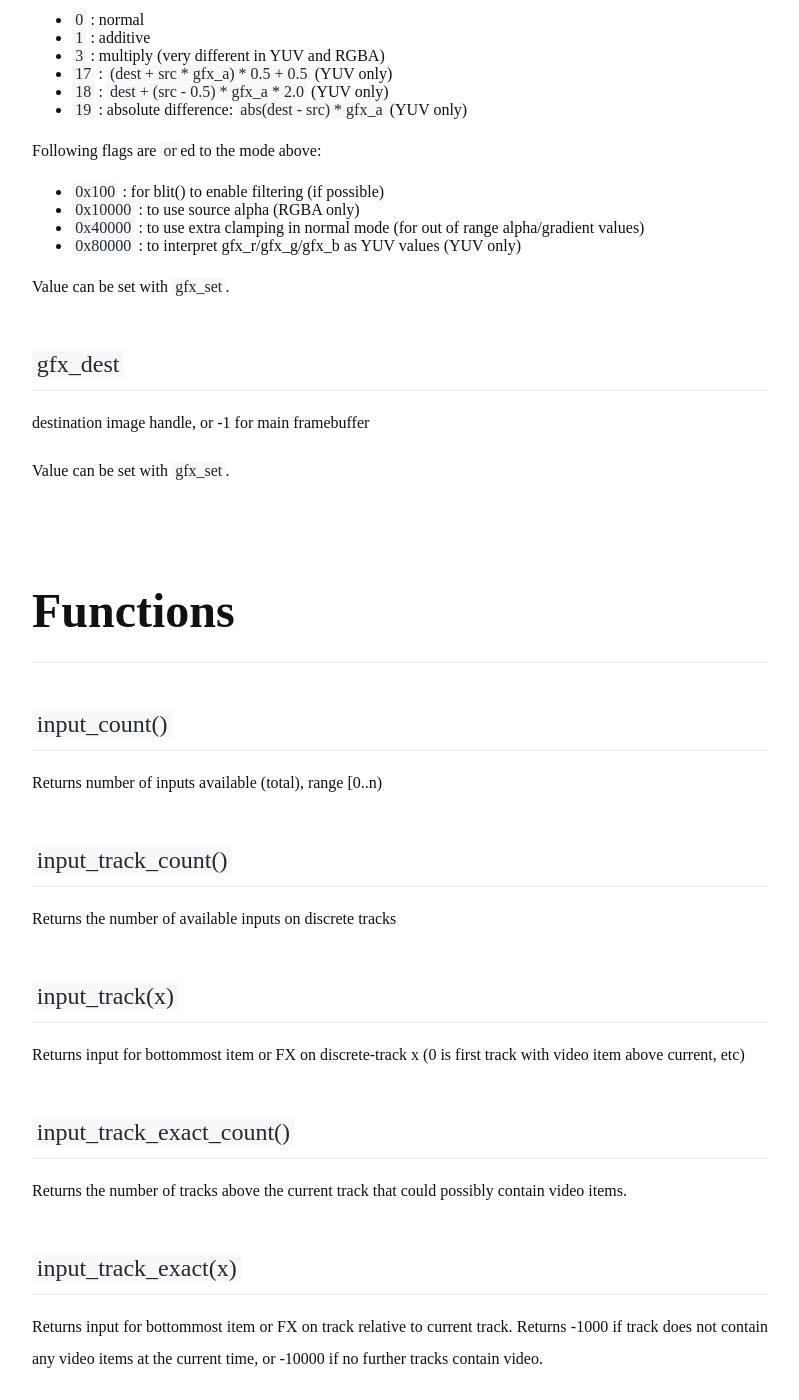
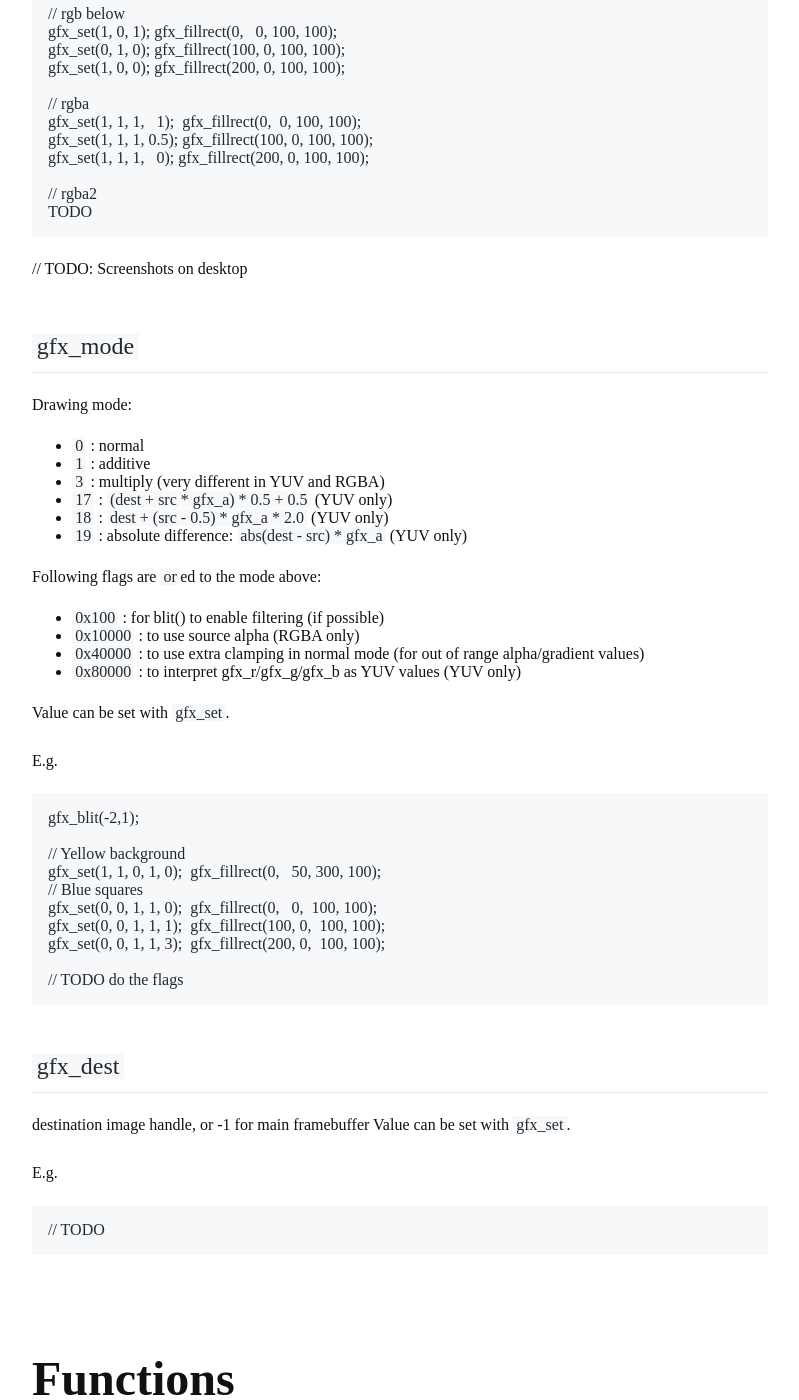
Before and after one commit to nobe4/nobe4.github.io, a Jekyll site: the page built from _posts/2020-05-02-reaper-video.md, in a window 1280 px wide and 1400 px high, scrolled down 5360 px. Shown: the whole window, without its empty margins (240-1039 px from the left). Built offline with Jekyll 4.4.1, drawn with Linux system fonts in a browser that asks for light colours; some web fonts are replaced; some of the changed text lies outside the part shown.

Commit message:
Finish variables, left some todos

````diff
--- a/_posts/2020-05-02-reaper-video.md
+++ b/_posts/2020-05-02-reaper-video.md
@@ -197,10 +195,28 @@ Following flags are `or`ed to the mode above:
 
 Value can be set with `gfx_set`.
 
+E.g.
+```
+gfx_blit(-2,1);
+
+// Yellow background
+gfx_set(1, 1, 0, 1, 0);  gfx_fillrect(0,   50, 300, 100);
+// Blue squares
+gfx_set(0, 0, 1, 1, 0);  gfx_fillrect(0,   0,  100, 100);
+gfx_set(0, 0, 1, 1, 1);  gfx_fillrect(100, 0,  100, 100);
+gfx_set(0, 0, 1, 1, 3);  gfx_fillrect(200, 0,  100, 100);
+
+// TODO do the flags
+```
+
 ## `gfx_dest`
 destination image handle, or -1 for main framebuffer
+Value can be set with `gfx_set`.
 
-Value can be set with `gfx_set`.
+E.g.
+```
+// TODO
+```
 
 # Functions
 
````
Also changed, not shown: other parts of _posts/2020-05-02-reaper-video.md (+1 -3 lines).
